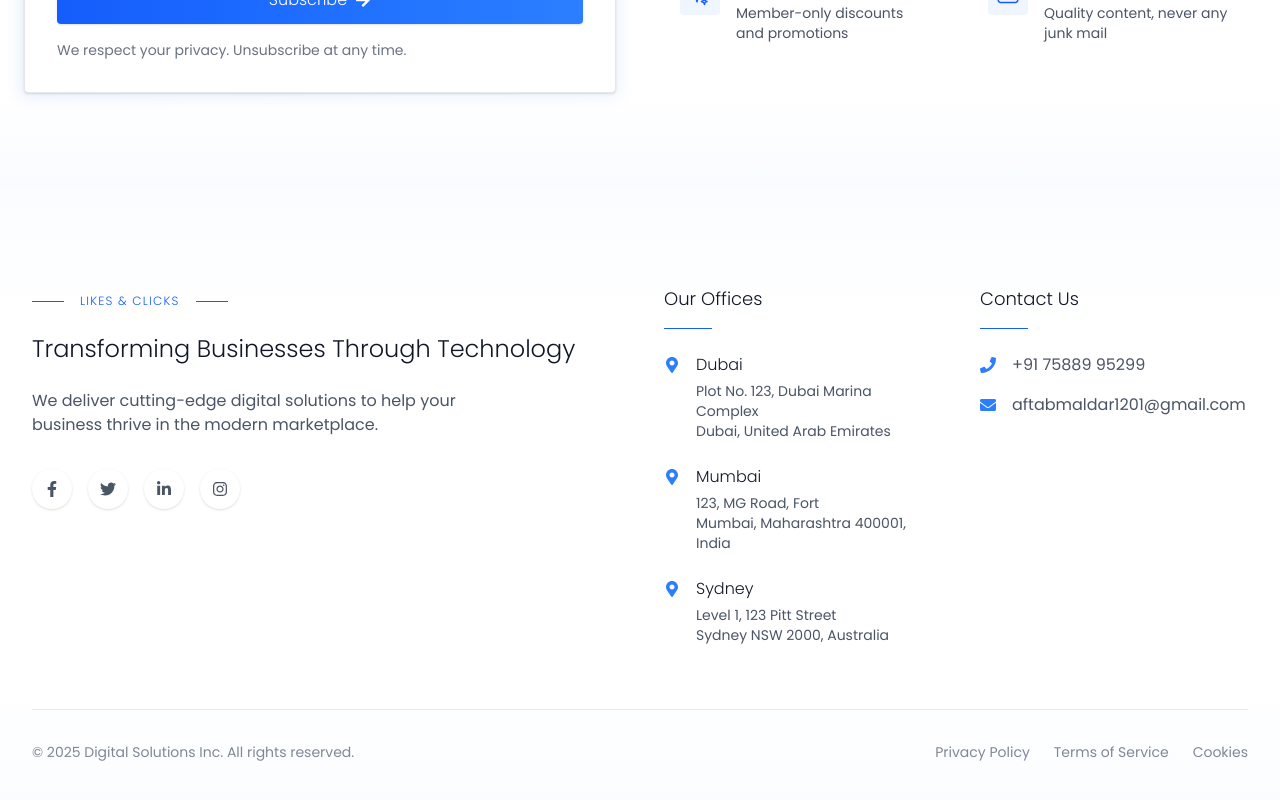
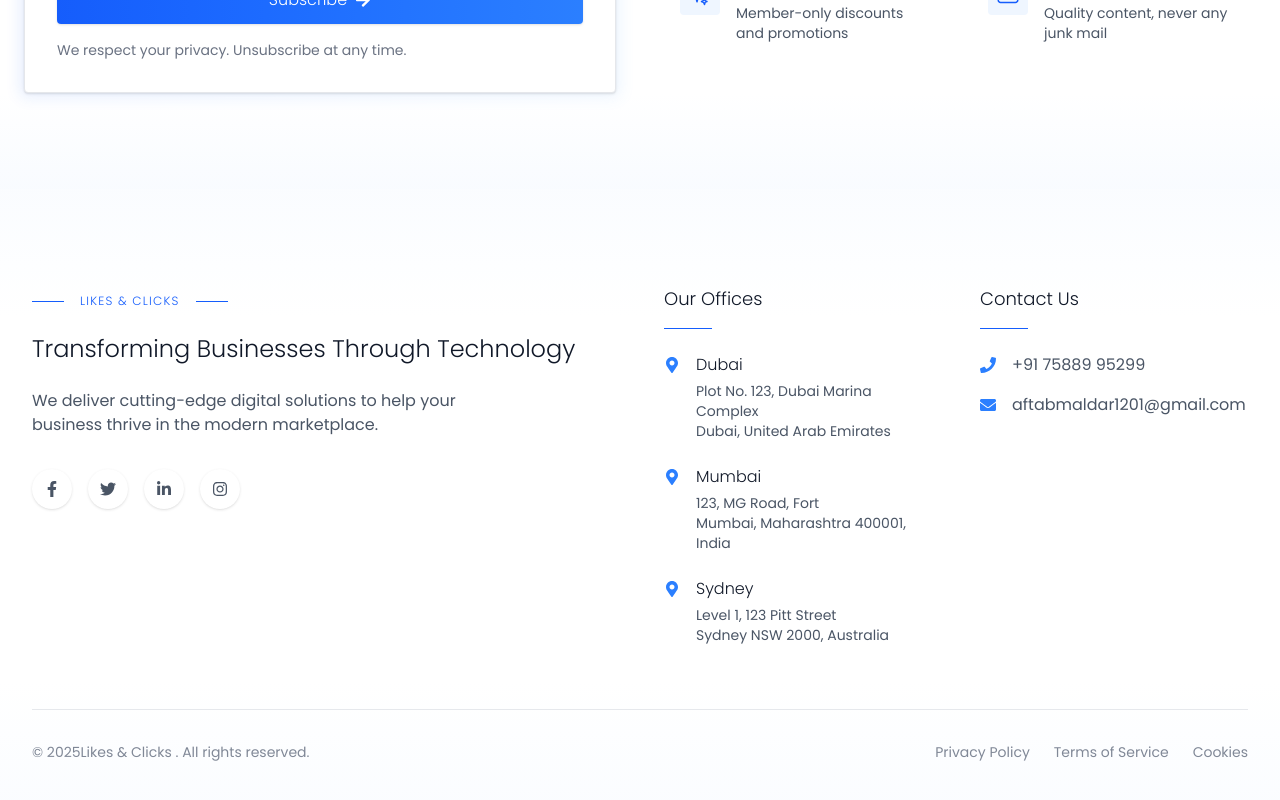
Before and after one commit to rajasim/Likes-Clicks, a React (Vite) app: page / in a window 1280 px wide. Shown: the part 8838-9638 px from the top of the page. Built offline with nearby package versions, Linux system fonts and the light colour scheme.

Commit message:
update in footer section

```diff
--- a/src/components/Footer.jsx
+++ b/src/components/Footer.jsx
@@ -140,8 +140,7 @@ const Footer = () => {
         {/* Bottom bar */}
         <div className="border-t border-gray-200 pt-8 flex flex-col md:flex-row justify-between items-center">
           <p className="text-gray-500 text-sm mb-4 md:mb-0">
-            © {new Date().getFullYear()} Digital Solutions Inc. All rights
-            reserved.
+            © {new Date().getFullYear()}Likes & Clicks . All rights reserved.
           </p>
           <div className="flex space-x-6">
             <a
```
